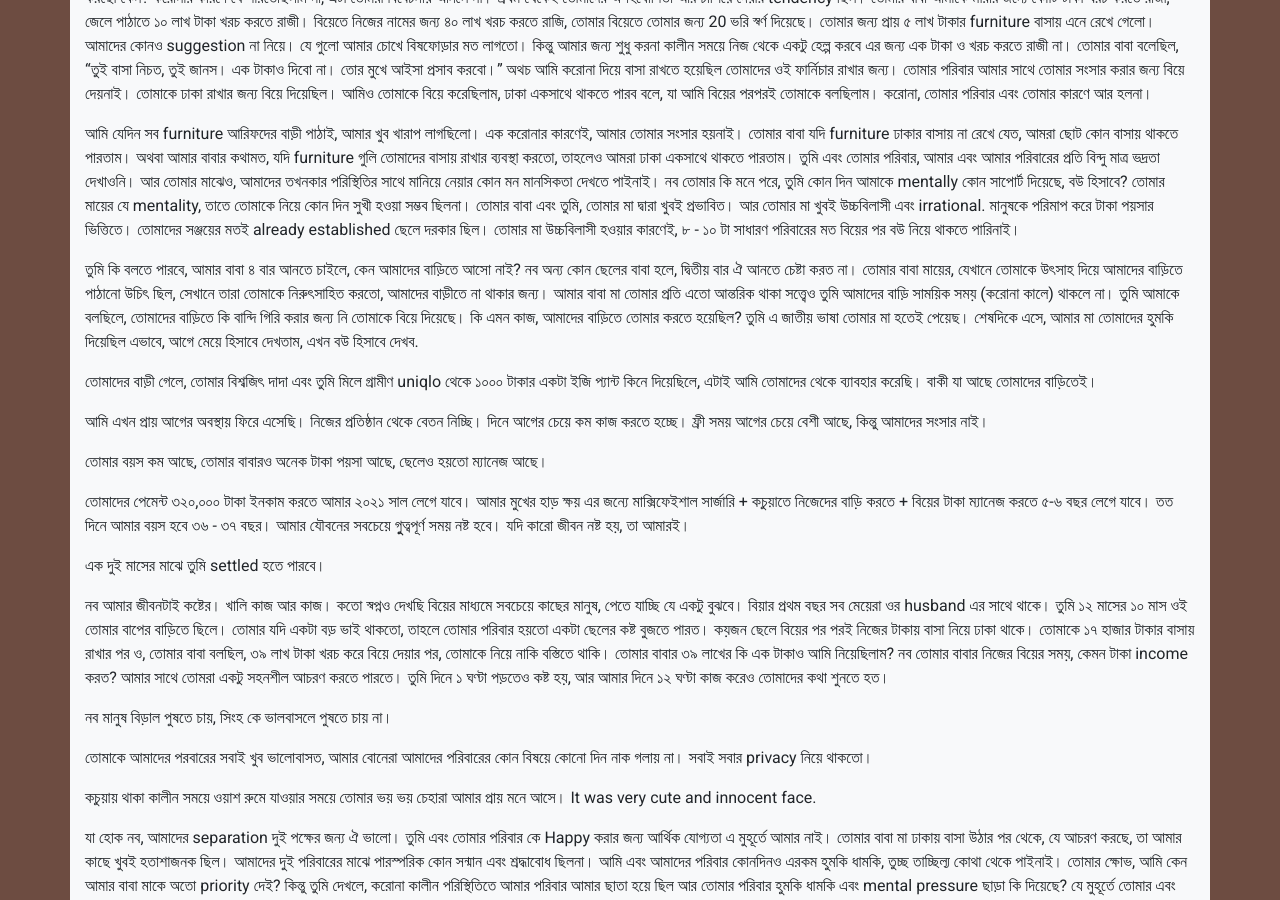
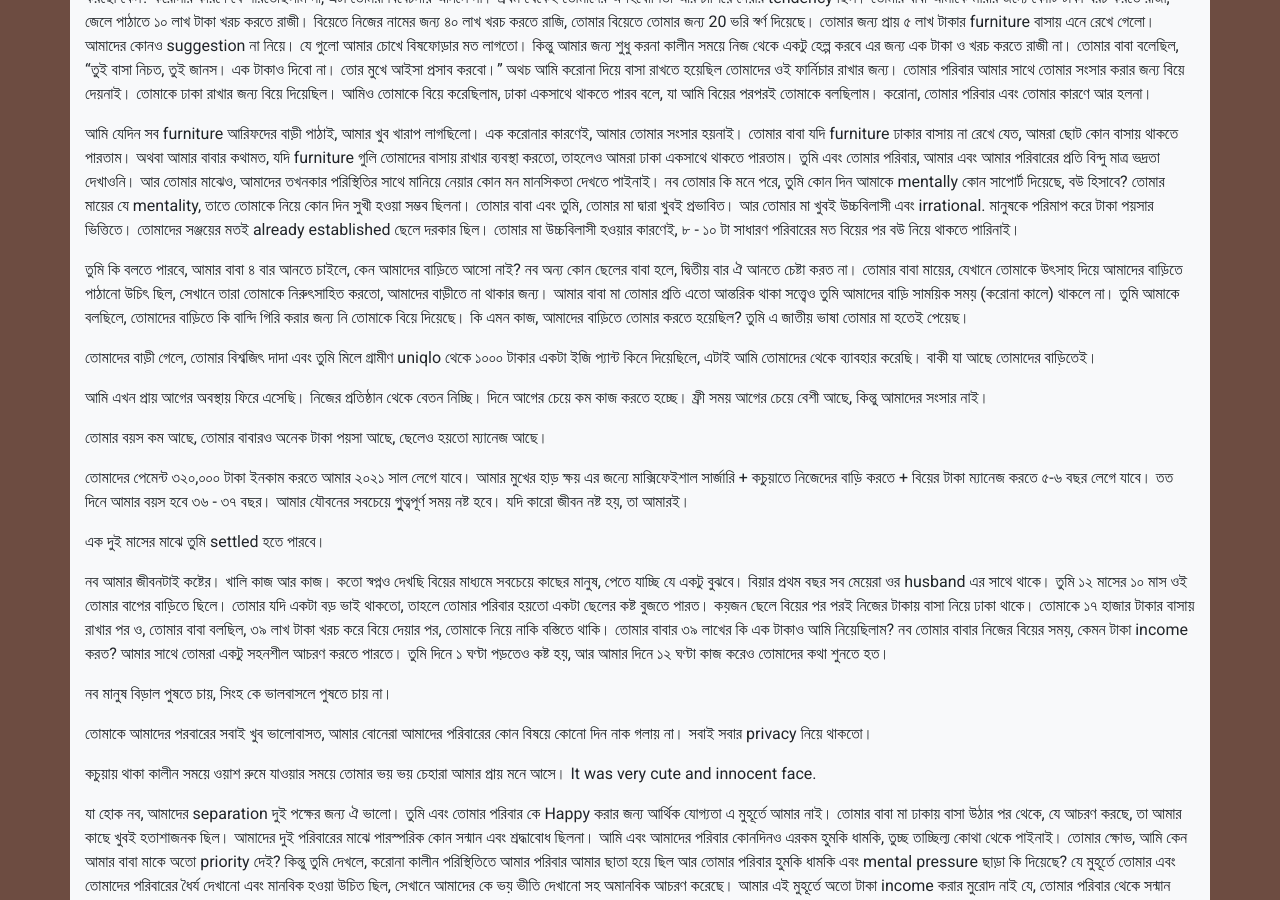
Before and after one commit to polodev/nobo, a Jekyll site: the page built from index.md, in a window 1280 px wide and 900 px high, scrolled down 2554 px. Built offline with Jekyll 4.4.1, drawn with Linux system fonts in a browser that asks for light colours; nearby versions of some CDN libraries.

Commit message:
--updated--

```diff
--- a/index.md
+++ b/index.md
@@ -57,7 +57,7 @@ active: last-message
 
 আমি যেদিন সব furniture আরিফদের বাড়ী পাঠাই, আমার খুব খারাপ লাগছিলো। এক করোনার কারণেই, আমার তোমার সংসার হয়নাই। তোমার বাবা যদি furniture ঢাকার বাসায় না রেখে যেত, আমরা ছোট কোন বাসায় থাকতে পারতাম। অথবা আমার বাবার কথামত, যদি furniture গুলি তোমাদের বাসায় রাখার ব্যবস্থা করতো, তাহলেও আমরা ঢাকা একসাথে থাকতে পারতাম। তুমি এবং তোমার পরিবার, আমার এবং আমার পরিবারের প্রতি বিন্দু মাত্র ভদ্রতা দেখাওনি। আর তোমার মাঝেও, আমাদের তখনকার পরিস্থিতির সাথে মানিয়ে নেয়ার কোন মন মানসিকতা দেখতে পাইনাই। নব তোমার কি মনে পরে, তুমি কোন দিন আমাকে mentally কোন সাপোর্ট দিয়েছে, বউ হিসাবে? তোমার মায়ের যে mentality, তাতে তোমাকে নিয়ে কোন দিন সুখী হওয়া সম্ভব ছিলনা। তোমার বাবা এবং তুমি, তোমার মা দ্বারা খুবই প্রভাবিত। আর তোমার মা খুবই উচ্চবিলাসী এবং irrational. মানুষকে পরিমাপ করে টাকা পয়সার ভিত্তিতে। তোমাদের সঞ্জয়ের মতই already established ছেলে দরকার ছিল। তোমার মা উচ্চবিলাসী হওয়ার কারণেই, ৮ - ১০ টা সাধারণ পরিবারের মত বিয়ের পর বউ নিয়ে থাকতে পারিনাই।
 
-তুমি কি বলতে পারবে, আমার বাবা ৪ বার আনতে চাইলে, কেন আমাদের বাড়িতে আসো নাই? নব অন্য কোন ছেলের বাবা হলে, দ্বিতীয় বার ঐ আনতে চেষ্টা করত না। তোমার বাবা মায়ের, যেখানে তোমাকে উৎসাহ দিয়ে আমাদের বাড়িতে পাঠানো উচিৎ ছিল, সেখানে তারা তোমাকে নিরুৎসাহিত করতো, আমাদের বাড়ীতে না থাকার জন্য। আমার বাবা মা তোমার প্রতি এতো আন্তরিক থাকা সত্ত্বেও তুমি আমাদের বাড়ি সাময়িক সময় (করোনা কালে) থাকলে না। তুমি আমাকে বলছিলে, তোমাদের বাড়িতে কি বান্দি গিরি করার জন্য নি তোমাকে বিয়ে দিয়েছে। কি এমন কাজ, আমাদের বাড়িতে তোমার করতে হয়েছিল? তুমি এ জাতীয় ভাষা তোমার মা হতেই পেয়েছ। শেষদিকে এসে, আমার মা তোমাদের হুমকি দিয়েছিল এভাবে, আগে মেয়ে হিসাবে দেখতাম, এখন বউ হিসাবে দেখব.
+তুমি কি বলতে পারবে, আমার বাবা ৪ বার আনতে চাইলে, কেন আমাদের বাড়িতে আসো নাই? নব অন্য কোন ছেলের বাবা হলে, দ্বিতীয় বার ঐ আনতে চেষ্টা করত না। তোমার বাবা মায়ের, যেখানে তোমাকে উৎসাহ দিয়ে আমাদের বাড়িতে পাঠানো উচিৎ ছিল, সেখানে তারা তোমাকে নিরুৎসাহিত করতো, আমাদের বাড়ীতে না থাকার জন্য। আমার বাবা মা তোমার প্রতি এতো আন্তরিক থাকা সত্ত্বেও তুমি আমাদের বাড়ি সাময়িক সময় (করোনা কালে) থাকলে না। তুমি আমাকে বলছিলে, তোমাদের বাড়িতে কি বান্দি গিরি করার জন্য নি তোমাকে বিয়ে দিয়েছে। কি এমন কাজ, আমাদের বাড়িতে তোমার করতে হয়েছিল? তুমি এ জাতীয় ভাষা তোমার মা হতেই পেয়েছ।
 
 তোমাদের বাড়ী গেলে, তোমার বিশ্বজিৎ দাদা এবং তুমি মিলে গ্রামীণ uniqlo থেকে ১০০০ টাকার একটা ইজি প্যান্ট কিনে দিয়েছিলে, এটাই আমি তোমাদের থেকে ব্যাবহার করেছি। বাকী যা আছে তোমাদের বাড়িতেই।
 
```
